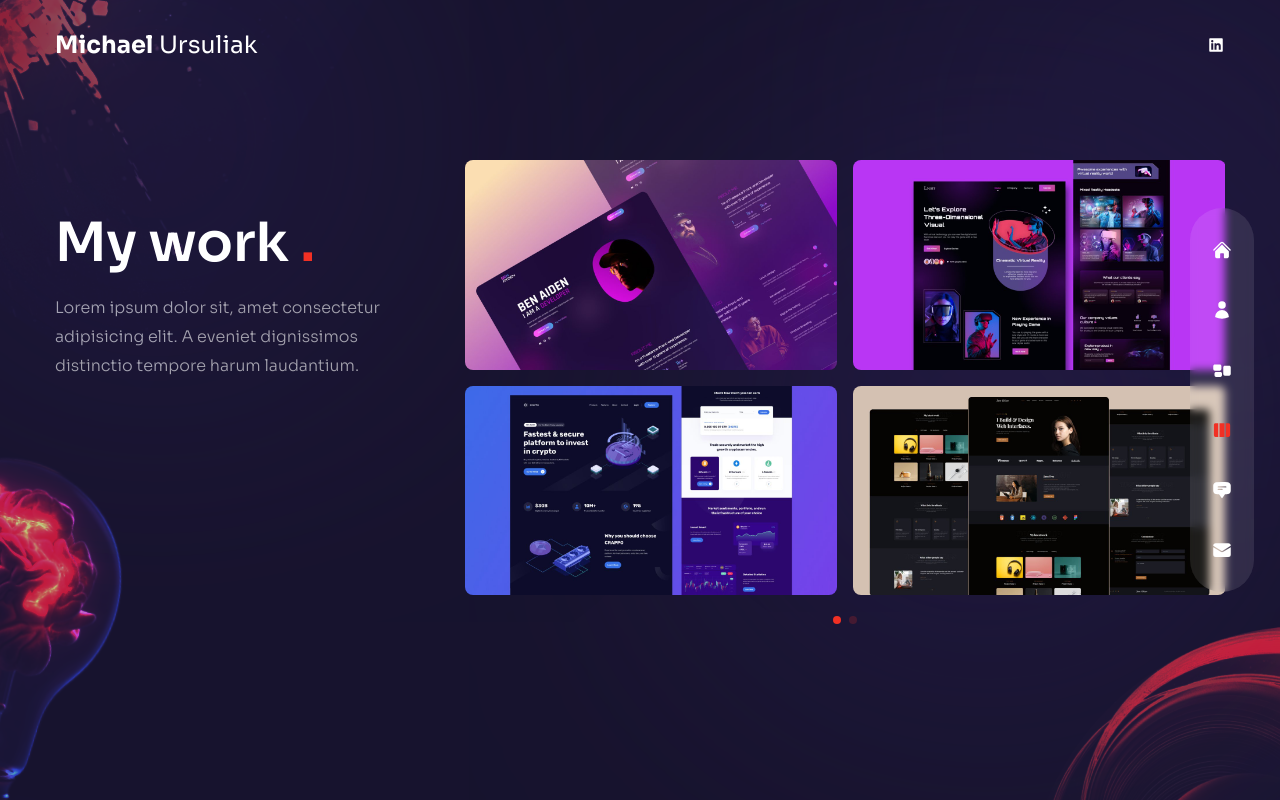
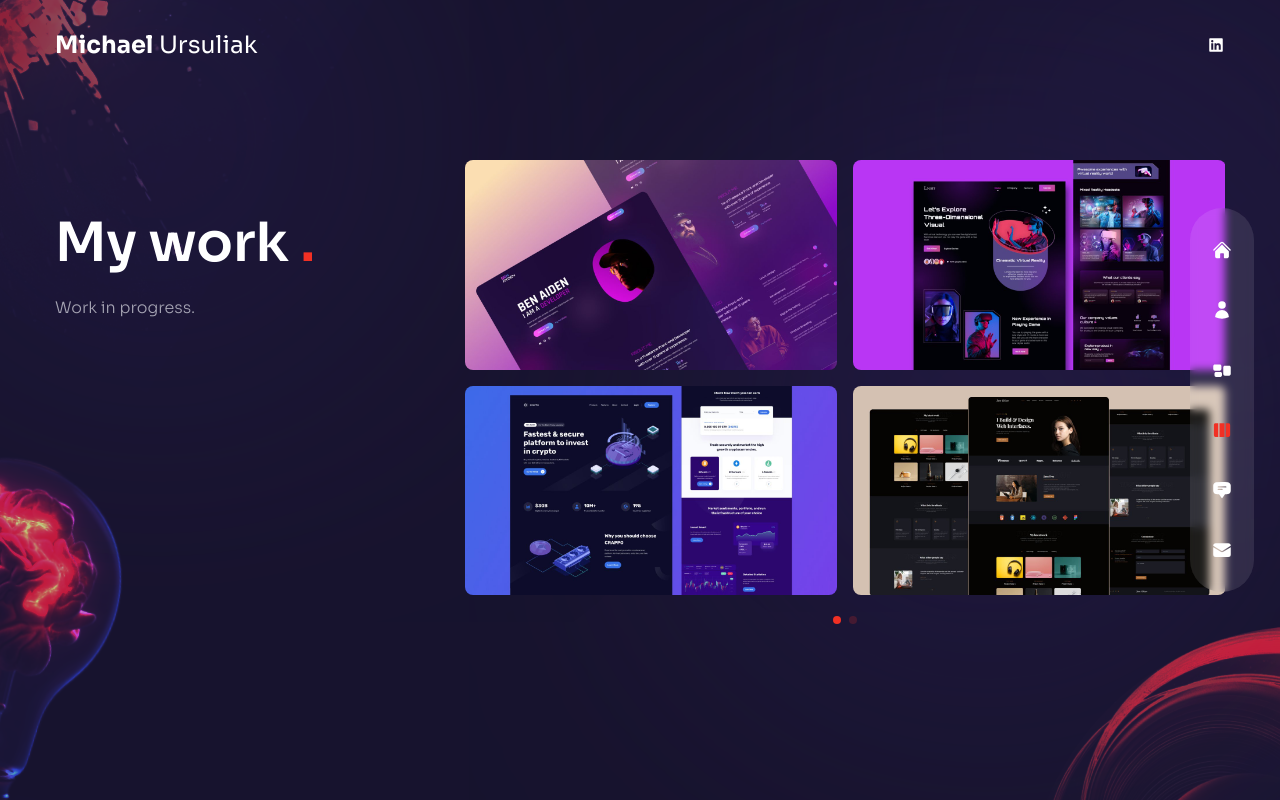
Before and after one commit to LuckierBread/LuckierBread.github.io, a Next.js app: page /work in a window 1280 px wide. Built offline with nearby package versions, Linux system fonts and the light colour scheme.

Commit message:
fixes &apos; issue

```diff
--- a/pages/services/index.js
+++ b/pages/services/index.js
@@ -31,9 +31,9 @@ const Services = () => {
               exit='hidden'
               className='mb-4 max-w-[400px] mx-auto lg:mx-0'
             >
-              Unlock your business's potential with custom AI tools and models.
+              Unlock your business&apos;s potential with custom AI tools and models.
               Streamline operations, boost productivity, and elevate customer experiences.
-              Let's innovate together!
+              Let&apos;s innovate together!
             </motion.p>
           </div>
 
--- a/pages/work/index.js
+++ b/pages/work/index.js
@@ -31,8 +31,7 @@ const Work = () => {
               exit='hidden'
               className='mb-4 max-w-[400px] mx-auto lg:mx-0'
             >
-              Lorem ipsum dolor sit, amet consectetur adipisicing elit. A
-              eveniet dignissimos distinctio tempore harum laudantium.
+              Work in progress.
             </motion.p>
           </div>
 
```
